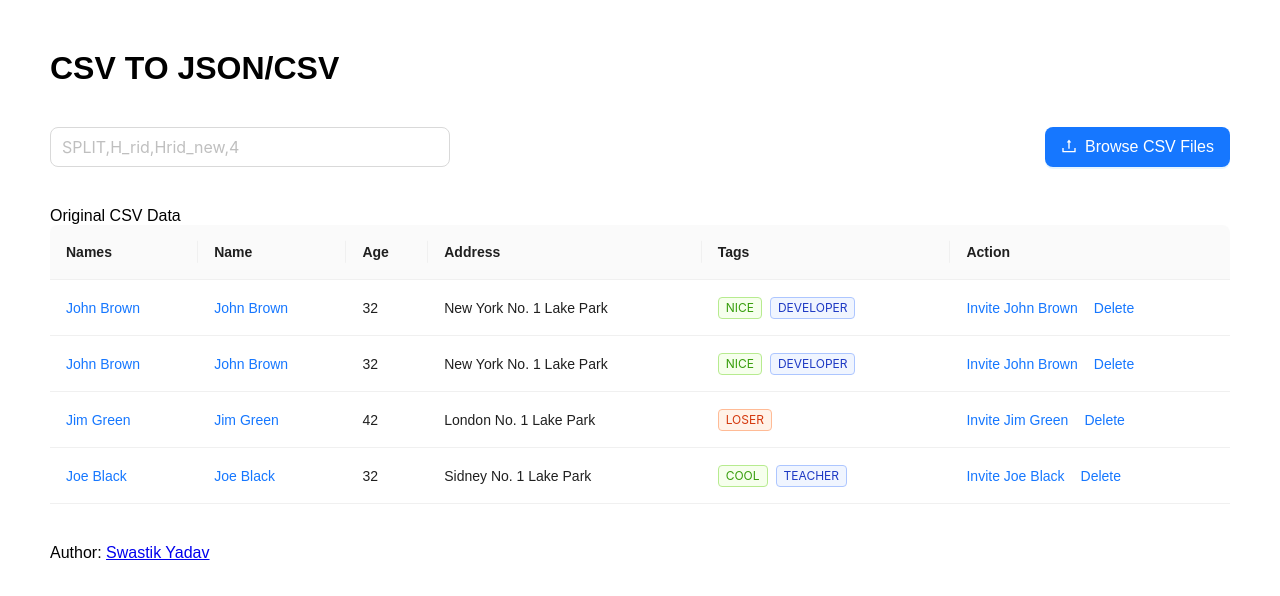
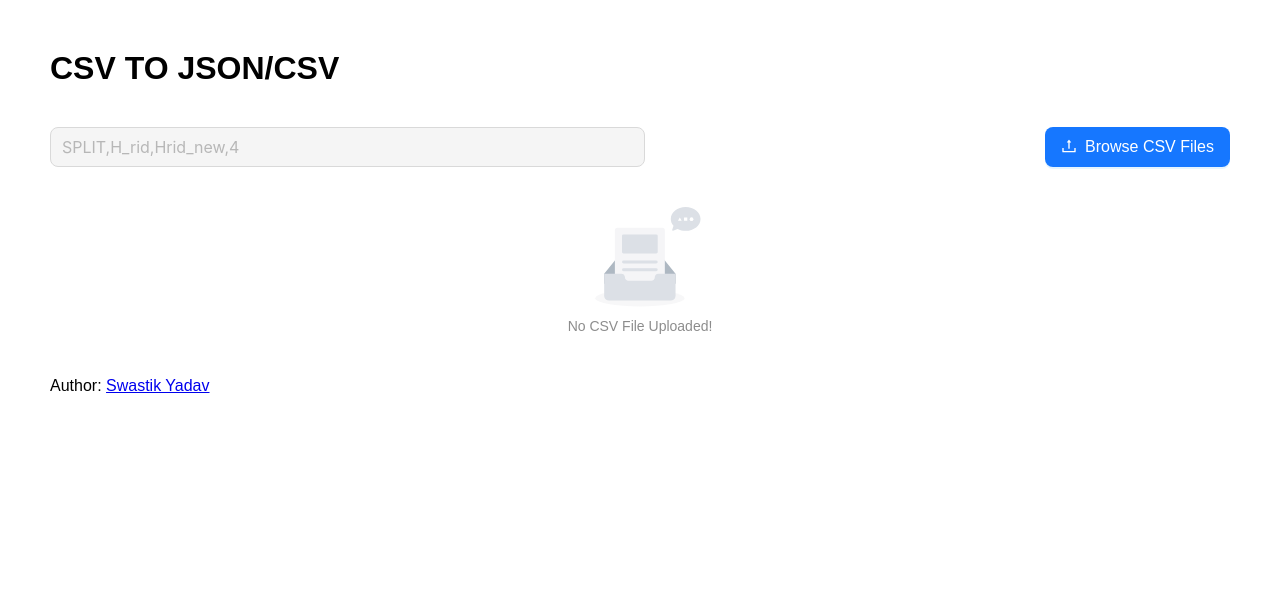
Before and after one commit to Swastikyadav/CSVPreview, a React (Create React App) app: page / in a window 1280 px wide. Shown: the top 596 px of the page. Built offline with nearby package versions, Linux system fonts and the light colour scheme.

Commit message:
Replace dummy table data with actuall uploaded csv data

```diff
--- a/src/app/store.js
+++ b/src/app/store.js
@@ -1,8 +1,8 @@
 import { configureStore } from '@reduxjs/toolkit';
-import counterReducer from '../features/counter/counterSlice';
+import csvPreviewReducer from "../features/csv-preview/csvPreviewSlice";
 
 export const store = configureStore({
   reducer: {
-    counter: counterReducer,
+    csvPreview: csvPreviewReducer,
   },
 });
--- a/src/features/counter/Counter.module.css
+++ /dev/null
@@ -1,78 +0,0 @@
-.row {
-  display: flex;
-  align-items: center;
-  justify-content: center;
-}
-
-.row > button {
-  margin-left: 4px;
-  margin-right: 8px;
-}
-.row:not(:last-child) {
-  margin-bottom: 16px;
-}
-
-.value {
-  font-size: 78px;
-  padding-left: 16px;
-  padding-right: 16px;
-  margin-top: 2px;
-  font-family: 'Courier New', Courier, monospace;
-}
-
-.button {
-  appearance: none;
-  background: none;
-  font-size: 32px;
-  padding-left: 12px;
-  padding-right: 12px;
-  outline: none;
-  border: 2px solid transparent;
-  color: rgb(112, 76, 182);
-  padding-bottom: 4px;
-  cursor: pointer;
-  background-color: rgba(112, 76, 182, 0.1);
-  border-radius: 2px;
-  transition: all 0.15s;
-}
-
-.textbox {
-  font-size: 32px;
-  padding: 2px;
-  width: 64px;
-  text-align: center;
-  margin-right: 4px;
-}
-
-.button:hover,
-.button:focus {
-  border: 2px solid rgba(112, 76, 182, 0.4);
-}
-
-.button:active {
-  background-color: rgba(112, 76, 182, 0.2);
-}
-
-.asyncButton {
-  composes: button;
-  position: relative;
-}
-
-.asyncButton:after {
-  content: '';
-  background-color: rgba(112, 76, 182, 0.15);
-  display: block;
-  position: absolute;
-  width: 100%;
-  height: 100%;
-  left: 0;
-  top: 0;
-  opacity: 0;
-  transition: width 1s linear, opacity 0.5s ease 1s;
-}
-
-.asyncButton:active:after {
-  width: 0%;
-  opacity: 1;
-  transition: 0s;
-}
--- a/src/features/counter/counterAPI.js
+++ /dev/null
@@ -1,6 +0,0 @@
-// A mock function to mimic making an async request for data
-export function fetchCount(amount = 1) {
-  return new Promise((resolve) =>
-    setTimeout(() => resolve({ data: amount }), 500)
-  );
-}
--- a/src/features/counter/counterSlice.js
+++ /dev/null
@@ -1,73 +0,0 @@
-import { createAsyncThunk, createSlice } from '@reduxjs/toolkit';
-import { fetchCount } from './counterAPI';
-
-const initialState = {
-  value: 0,
-  status: 'idle',
-};
-
-// The function below is called a thunk and allows us to perform async logic. It
-// can be dispatched like a regular action: `dispatch(incrementAsync(10))`. This
-// will call the thunk with the `dispatch` function as the first argument. Async
-// code can then be executed and other actions can be dispatched. Thunks are
-// typically used to make async requests.
-export const incrementAsync = createAsyncThunk(
-  'counter/fetchCount',
-  async (amount) => {
-    const response = await fetchCount(amount);
-    // The value we return becomes the `fulfilled` action payload
-    return response.data;
-  }
-);
-
-export const counterSlice = createSlice({
-  name: 'counter',
-  initialState,
-  // The `reducers` field lets us define reducers and generate associated actions
-  reducers: {
-    increment: (state) => {
-      // Redux Toolkit allows us to write "mutating" logic in reducers. It
-      // doesn't actually mutate the state because it uses the Immer library,
-      // which detects changes to a "draft state" and produces a brand new
-      // immutable state based off those changes
-      state.value += 1;
-    },
-    decrement: (state) => {
-      state.value -= 1;
-    },
-    // Use the PayloadAction type to declare the contents of `action.payload`
-    incrementByAmount: (state, action) => {
-      state.value += action.payload;
-    },
-  },
-  // The `extraReducers` field lets the slice handle actions defined elsewhere,
-  // including actions generated by createAsyncThunk or in other slices.
-  extraReducers: (builder) => {
-    builder
-      .addCase(incrementAsync.pending, (state) => {
-        state.status = 'loading';
-      })
-      .addCase(incrementAsync.fulfilled, (state, action) => {
-        state.status = 'idle';
-        state.value += action.payload;
-      });
-  },
-});
-
-export const { increment, decrement, incrementByAmount } = counterSlice.actions;
-
-// The function below is called a selector and allows us to select a value from
-// the state. Selectors can also be defined inline where they're used instead of
-// in the slice file. For example: `useSelector((state: RootState) => state.counter.value)`
-export const selectCount = (state) => state.counter.value;
-
-// We can also write thunks by hand, which may contain both sync and async logic.
-// Here's an example of conditionally dispatching actions based on current state.
-export const incrementIfOdd = (amount) => (dispatch, getState) => {
-  const currentValue = selectCount(getState());
-  if (currentValue % 2 === 1) {
-    dispatch(incrementByAmount(amount));
-  }
-};
-
-export default counterSlice.reducer;
--- /dev/null
+++ b/src/features/csv-preview/csvPreviewSlice.js
@@ -0,0 +1,30 @@
+import { createSlice } from '@reduxjs/toolkit';
+
+const initialState = {
+  csvData: [],
+  csvHeads: [],
+};
+
+export const csvPreviewSlice = createSlice({
+  name: 'csvPreview',
+  initialState,
+  // Define reducers and generate associated actions
+  reducers: {
+    setCSVData: (state, action) => {
+      state.csvData = action.payload.data;
+      state.csvHeads = action.payload.fields
+    },
+    clearCSVPreview: (state) => {
+      state.csvData = [];
+      state.csvHeads = [];
+    }
+  }
+});
+
+export const { setCSVData, clearCSVPreview } = csvPreviewSlice.actions;
+
+// Selector Functions
+export const selectCSVData = (state) => state.csvPreview.csvData;
+export const selectCSVHeads = (state) => state.csvPreview.csvHeads;
+
+export default csvPreviewSlice.reducer;
--- a/src/features/csv-preview/index.jsx
+++ b/src/features/csv-preview/index.jsx
@@ -1,14 +1,29 @@
 import React from "react";
 import { UploadOutlined } from "@ant-design/icons";
-import { Input, Upload, Button, Space, Table, Tag } from "antd";
+import { Input, Upload, Button, Table, Empty } from "antd";
 import styled from "styled-components";
 import Papa from "papaparse";
+import { useSelector, useDispatch } from 'react-redux';
+import {
+  setCSVData,
+  selectCSVData,
+  selectCSVHeads,
+  clearCSVPreview
+} from "./csvPreviewSlice";
 
 const BrowseSection = styled.section`
   margin: 40px auto;
   display: flex;
   justify-content: space-between;
   align-items: center;
+  gap: 400px;
+
+  @media (max-width: 768px) {
+    flex-direction: column;
+    justify-content: space-between;
+    align-items: flex-start;
+    gap: 20px;
+  }
 `;
 
 const Footer = styled.footer`
@@ -16,90 +31,17 @@ const Footer = styled.footer`
 `;
 
 function CsvPreview() {
-  const columns = [
-    {
-      title: 'Names',
-      dataIndex: 'name',
-      key: 'name',
-      render: (text) => <a>{text}</a>,
-    },
-    {
-      title: 'Name',
-      dataIndex: 'name',
-      key: 'name',
-      render: (text) => <a>{text}</a>,
-    },
-    {
-      title: 'Age',
-      dataIndex: 'age',
-      key: 'age',
-    },
-    {
-      title: 'Address',
-      dataIndex: 'address',
-      key: 'address',
-    },
-    {
-      title: 'Tags',
-      key: 'tags',
-      dataIndex: 'tags',
-      render: (_, { tags }) => (
-        <>
-          {tags.map((tag) => {
-            let color = tag.length > 5 ? 'geekblue' : 'green';
-            if (tag === 'loser') {
-              color = 'volcano';
-            }
-            return (
-              <Tag color={color} key={tag}>
-                {tag.toUpperCase()}
-              </Tag>
-            );
-          })}
-        </>
-      ),
-    },
-    {
-      title: 'Action',
-      key: 'action',
-      render: (_, record) => (
-        <Space size="middle">
-          <a>Invite {record.name}</a>
-          <a>Delete</a>
-        </Space>
-      ),
-    },
-  ];
-  const data = [
-    {
-      key: '0',
-      name: 'John Brown',
-      age: 32,
-      address: 'New York No. 1 Lake Park',
-      tags: ['nice', 'developer'],
-    },
-    {
-      key: '1',
-      name: 'John Brown',
-      age: 32,
-      address: 'New York No. 1 Lake Park',
-      tags: ['nice', 'developer'],
-    },
-    {
-      key: '2',
-      name: 'Jim Green',
-      age: 42,
-      address: 'London No. 1 Lake Park',
-      tags: ['loser'],
-    },
-    {
-      key: '3',
-      name: 'Joe Black',
-      age: 32,
-      address: 'Sidney No. 1 Lake Park',
-      tags: ['cool', 'teacher'],
-    },
-  ];
+  const csvData = useSelector(selectCSVData);
+  const csvHeads = useSelector(selectCSVHeads);
+  const dispatch = useDispatch();
+
+  const columns = csvHeads.map((head) => {
+    return {
+      title: head,
+      dataIndex: head,
+      key: head,
+    };
+  });
 
   const uploadProps = {
     name: "file",
@@ -109,13 +51,18 @@ function CsvPreview() {
       reader.readAsText(file);
       reader.onload = (e) => {
         // Parse raw csv data into array data structure.
-        const { data, meta } = Papa.parse(e.target.result, { header: true });
-        console.log(data, meta);
+        const { data, meta: { fields } } = Papa.parse(e.target.result, { header: true });
+
+        // Dispatch and set csv data in redux store
+        dispatch(setCSVData({ data, fields }));
       };
 
       // Return false as we don't need to upload the csv file to server.
       return false;
     },
+    onRemove: () => {
+      dispatch(clearCSVPreview());
+    }
   };
 
 
@@ -127,7 +74,7 @@ function CsvPreview() {
         <Input
           size="large"
           placeholder="SPLIT,H_rid,Hrid_new,4"
-          style={{width: 400}}
+          disabled={csvData.length ? false : true}
         />
         <Upload {...uploadProps}>
           <Button
@@ -140,13 +87,27 @@ function CsvPreview() {
         </Upload>
       </BrowseSection>
 
-      <span>Original CSV Data</span>
-      <Table
-        columns={columns}
-        dataSource={data}
-        scroll={{ x: true }}
-        pagination={false}
-      />
+      {
+        csvData.length ? (
+          <>
+            <span>Original CSV Data</span>
+            <Table
+              columns={columns}
+              dataSource={csvData}
+              scroll={{ x: true }}
+              // pagination={false}
+            />
+
+            {/* <span>Formula Applied CSV Data</span>
+            <Table
+              columns={columns}
+              dataSource={csvData}
+              scroll={{ x: true }}
+              // pagination={false}
+            /> */}
+          </>
+        ) : <Empty description="No CSV File Uploaded!" />
+      }
 
       <Footer>
         Author:
```
Also changed, not shown: src/features/counter/Counter.js (deleted, +0 -67 lines), 1 other file (tests, documents, lock files or other folders).
